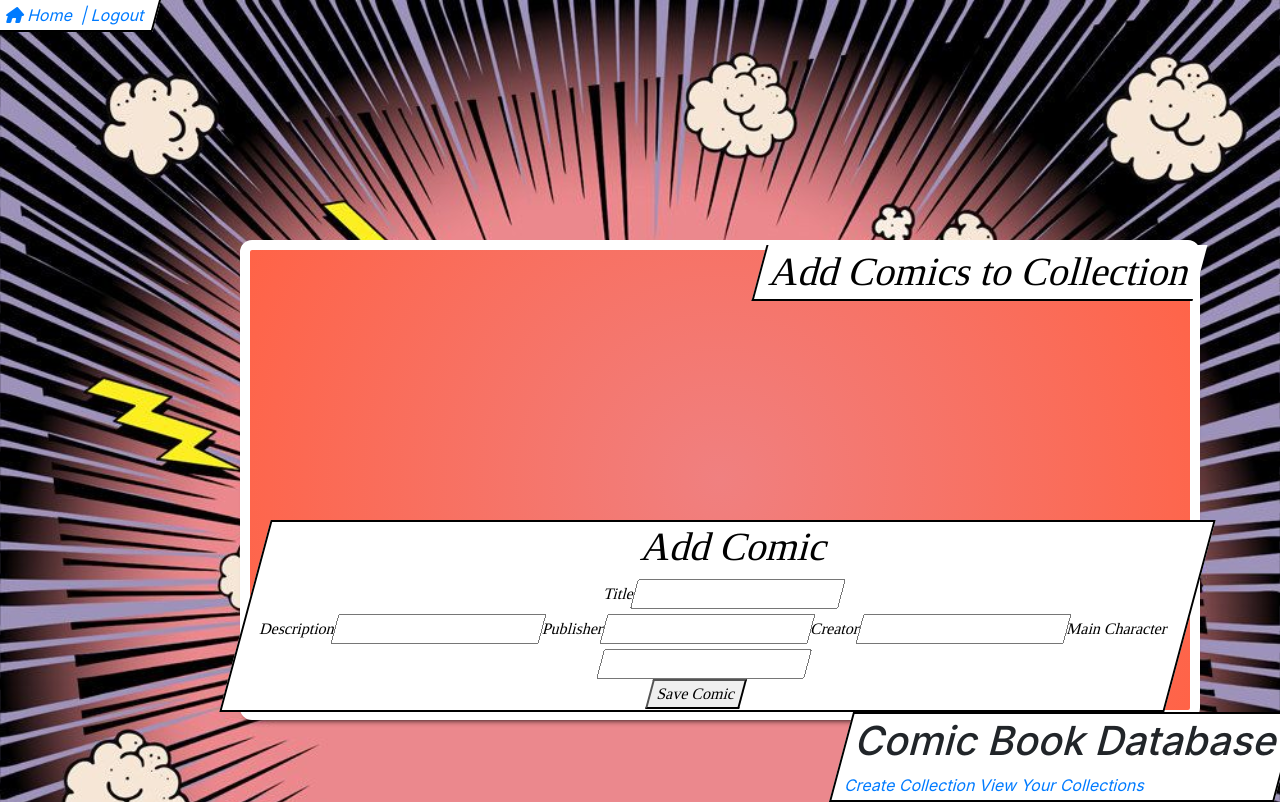
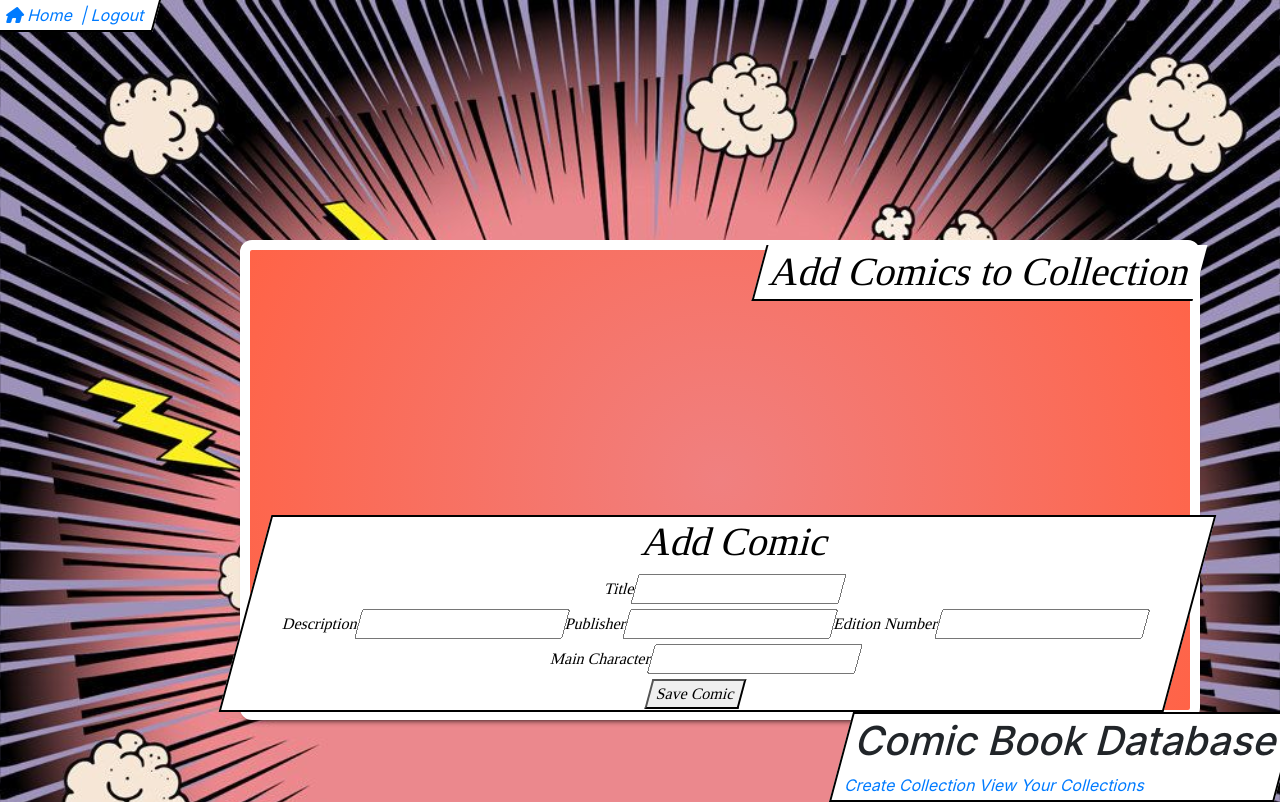
Before and after one commit to breydongates/FinalCapstone, a Vue app in the folder vue/: page /add-comic/1 in a window 1280 px wide. Built offline with nearby package versions, Linux system fonts and the light colour scheme; sample sign-in values are in the browser's storage.

Commit message:
switching from creator to edition

```diff
--- a/vue/src/components/CreateComic.vue
+++ b/vue/src/components/CreateComic.vue
@@ -19,8 +19,8 @@
         name="Publisher"
         v-model="comic.publisher"
       />
-      <label for="creator"> Creator </label>
-      <input type="text" id="creator" name="Creator" v-model="comic.creator" />
+      <label for="edition"> Edition Number </label>
+      <input type="text" id="edition" name="Edition" v-model="comic.edition" />
       <!--Add input for characters, require at least 1 character entry-->
 
       <label for="mainCharacter"> Main Character </label>
@@ -49,7 +49,7 @@ export default {
         title: "",
         description: "",
         publisher: "",
-        creator: "",
+        edition: "",
         mainCharacter: "",
         collectionId: this.$props.collectionId,
       },
```
